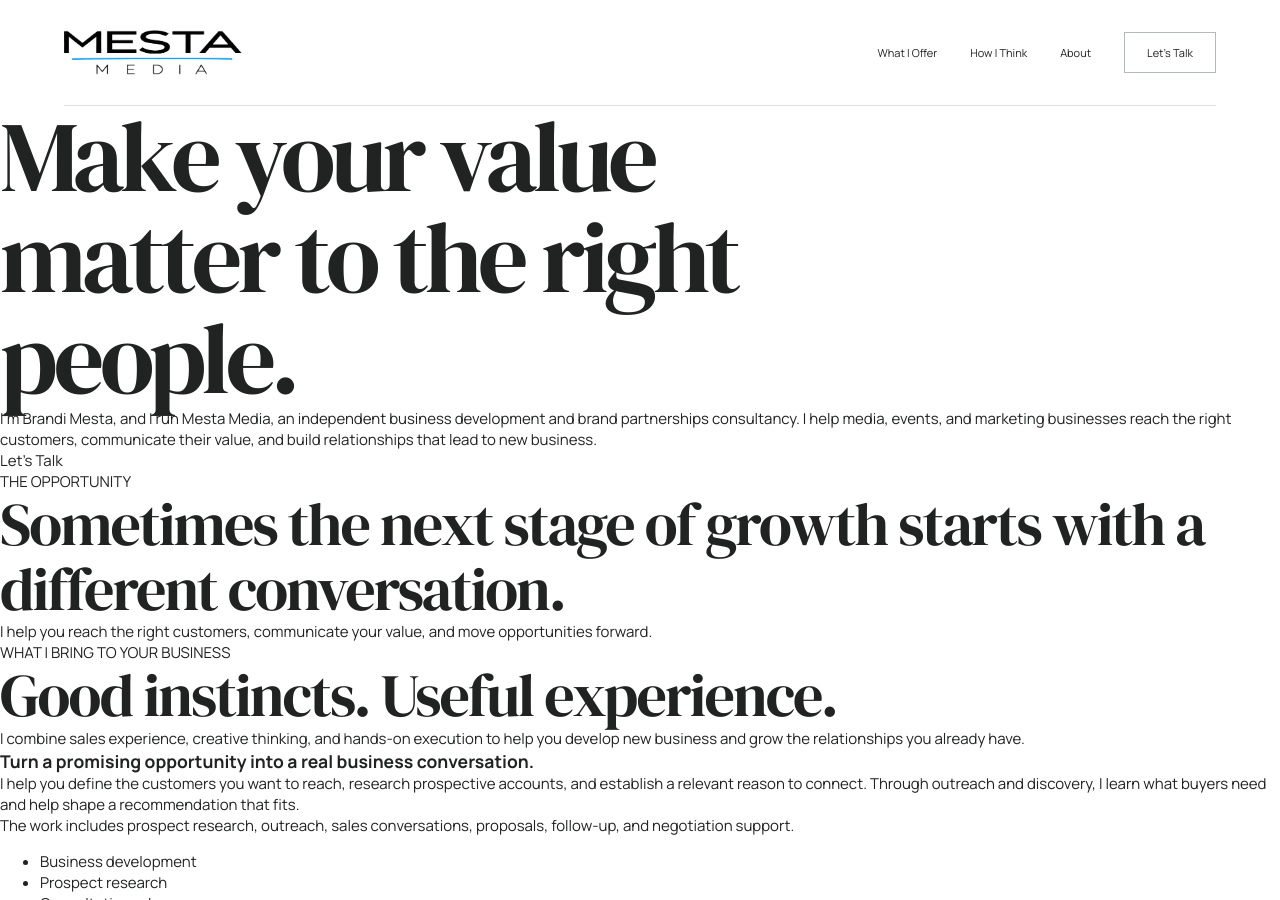
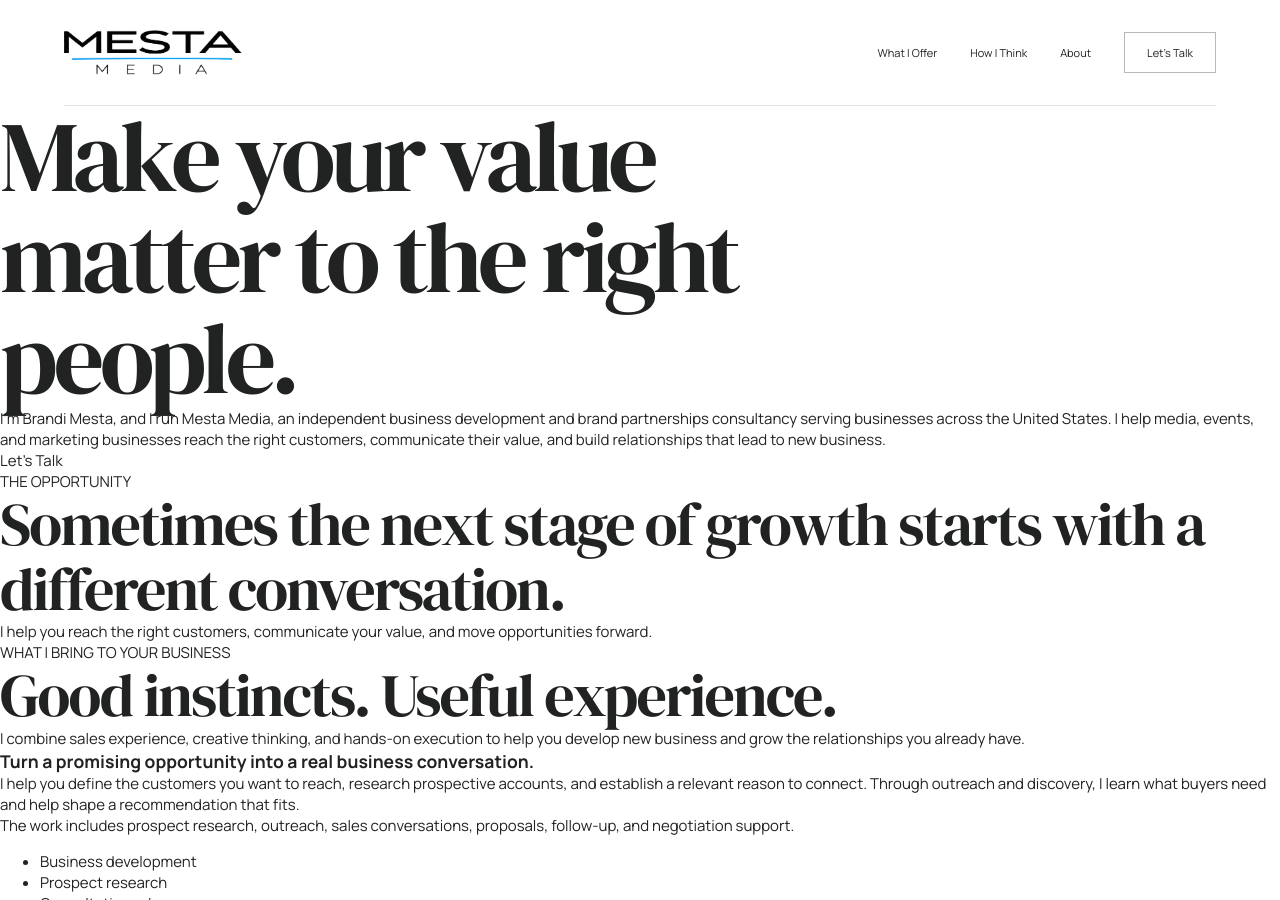
Before and after one commit to brandi-mestamedia/Mesta-Media-webpage, a Jekyll site: the page built from index.html.md, in a window 1280 px wide and 900 px high. Built offline with Jekyll 4.4.1, drawn with Linux system fonts in a browser that asks for light colours; our own code applies the rules of GitHub Pages for plain Markdown files.

Commit message:
Clarify nationwide United States service coverage

```diff
--- a/index.html.md
+++ b/index.html.md
@@ -1,6 +1,6 @@
 # Make your value matter to the right people.
 
-I’m Brandi Mesta, and I run Mesta Media, an independent business development and brand partnerships consultancy. I help media, events, and marketing businesses reach the right customers, communicate their value, and build relationships that lead to new business.
+I’m Brandi Mesta, and I run Mesta Media, an independent business development and brand partnerships consultancy serving businesses across the United States. I help media, events, and marketing businesses reach the right customers, communicate their value, and build relationships that lead to new business.
 
 [Let’s Talk](https://calendar.app.google/5fC59uDrS29p4c7d7)
 
```
